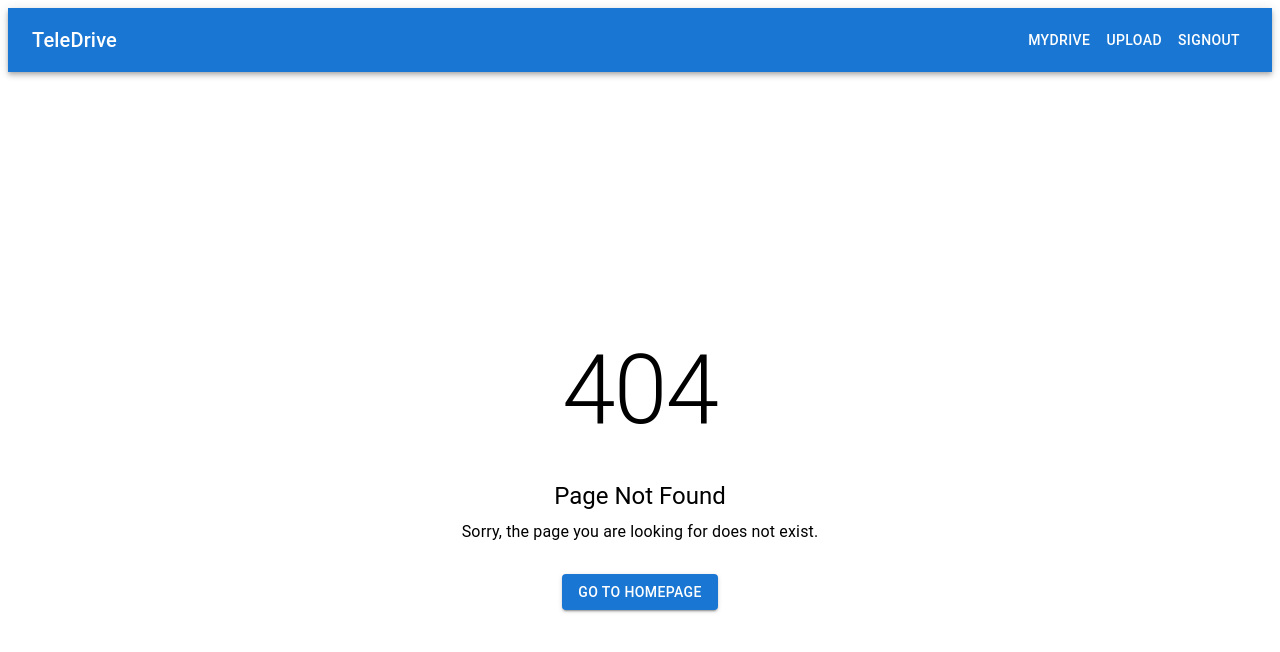
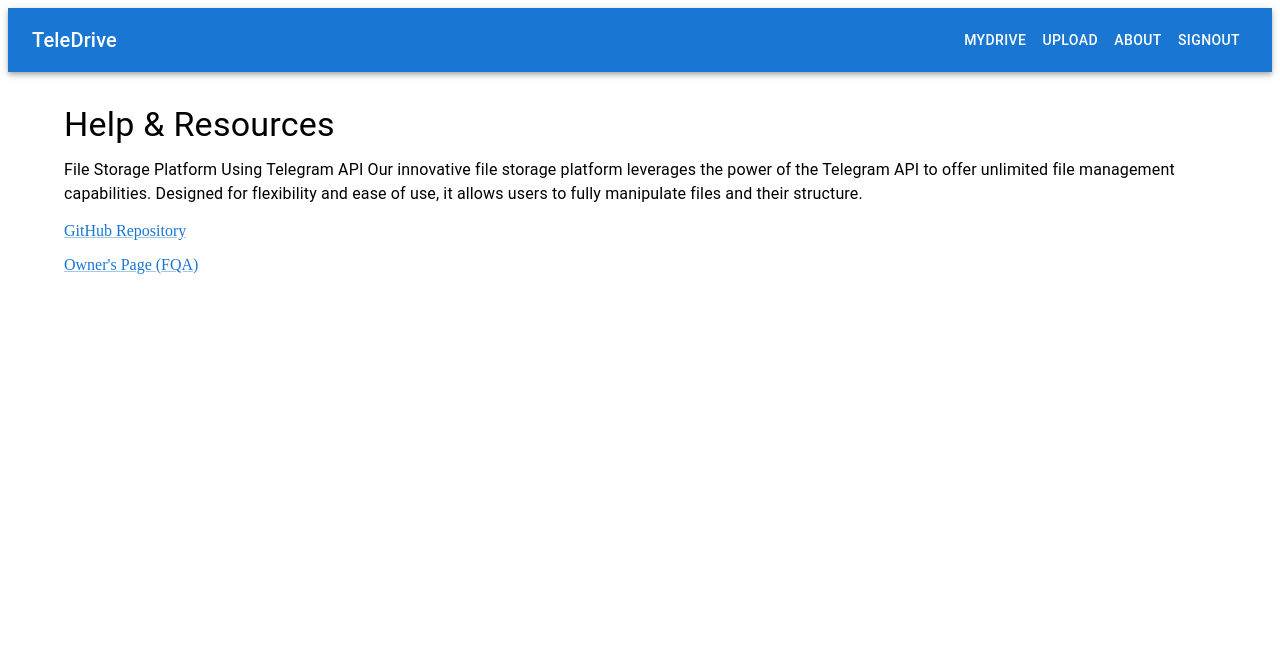
Before and after one commit to dmtryii/teledrive, a React (Create React App) app in the folder frontend/app/: page /about in a window 1280 px wide. Before the commit this address had no page. Shown: the top 652 px of the page. Built offline with nearby package versions, Linux system fonts and the light colour scheme; sample sign-in values are in the browser's storage.

Commit message:
Added AboutPage

```diff
--- a/frontend/app/src/components/TopMenu.jsx
+++ b/frontend/app/src/components/TopMenu.jsx
@@ -17,6 +17,9 @@ const TopMenu = () => {
         <Button color="inherit" onClick={() => navigate('/upload')}>
           Upload
         </Button>
+        <Button color="inherit" onClick={() => navigate('/about')}>
+          About
+        </Button>
         <Button color="inherit" onClick={() => {
           navigate('/signin');
           localStorage.removeItem('access_token');
--- /dev/null
+++ b/frontend/app/src/pages/AboutPage.jsx
@@ -0,0 +1,31 @@
+import React from 'react';
+import { Container, Typography, Link, Box } from '@mui/material';
+
+const AboutPage = () => {
+  return (
+    <Container>
+      <Box my={4}>
+        <Typography variant="h4" gutterBottom>
+          Help & Resources
+        </Typography>
+        <Typography variant="body1" gutterBottom>
+        File Storage Platform Using Telegram API
+        Our innovative file storage platform leverages the power of the Telegram API to offer unlimited file management capabilities.
+        Designed for flexibility and ease of use, it allows users to fully manipulate files and their structure.
+        </Typography>
+        <Box my={2}>
+          <Link href="https://github.com/dmtryii/teledrive" target="_blank" rel="noopener">
+            GitHub Repository
+          </Link>
+        </Box>
+        <Box my={2}>
+          <Link href="https://t.me/dmtryii" target="_blank" rel="noopener">
+            Owner's Page (FQA)
+          </Link>
+        </Box>
+      </Box>
+    </Container>
+  );
+};
+
+export default AboutPage;
--- a/frontend/app/src/routes/Router.jsx
+++ b/frontend/app/src/routes/Router.jsx
@@ -5,6 +5,7 @@ import ProtectedRoute from './ProtectedRoute';
 import UploadPage from '../pages/UploadPage';
 import DrivePage from '../pages/DrivePage';
 import NotFoundPage from '../pages/NotFoundPage';
+import AboutPage from '../pages/AboutPage';
 
 const getAccessToken = () => localStorage.getItem('access_token');
 
@@ -28,6 +29,10 @@ const router = createBrowserRouter([
         element: <UploadPage />
       },
       {
+        path: '/about',
+        element: <AboutPage />
+      },
+      {
         path: '*',
         element: <NotFoundPage />
       }
```
